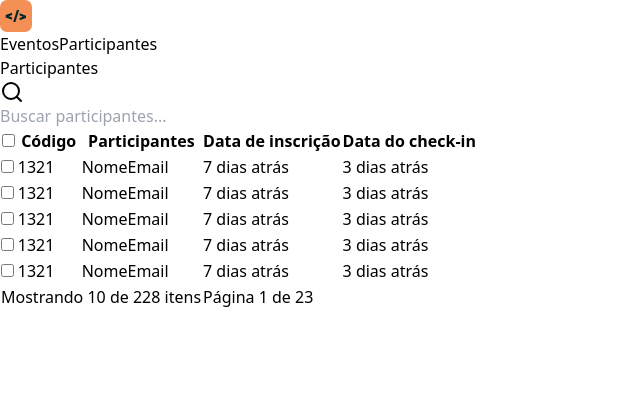
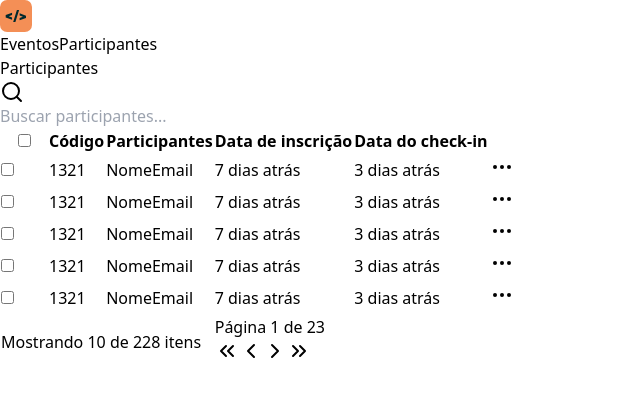
Before and after one commit to joeyanovich/NLW-Unite-pass-in-web, a React (Vite) app: page / in a window 1280 px wide. Shown: the top 396 px of the page, without its empty margins (0-640 px from the left). Built offline with nearby package versions, Linux system fonts and the light colour scheme.

Commit message:
feat ✨: create and style buttons

```diff
--- a/src/components/AttendeeList.tsx
+++ b/src/components/AttendeeList.tsx
@@ -1,4 +1,4 @@
-import { Search } from "lucide-react"
+import { Search, MoreHorizontal, ChevronsLeft, ChevronLeft, ChevronRight, ChevronsRight } from "lucide-react"
 
 export function AttendeeList() {
   return (
@@ -14,14 +14,14 @@ export function AttendeeList() {
         <table className="w-full">
           <thead>
             <tr className="border-b border-white/10">
-              <th className="py-3 px-4 text-sm font-semibold text-left">
+              <th style={{ width: 48 }} className="py-3 px-4 text-sm font-semibold text-left">
                 <input type="checkbox" name="" id="" />
               </th>
               <th className="py-3 px-4 text-sm font-semibold text-left">Código</th>
               <th className="py-3 px-4 text-sm font-semibold text-left">Participantes</th>
               <th className="py-3 px-4 text-sm font-semibold text-left">Data de inscrição</th>
               <th className="py-3 px-4 text-sm font-semibold text-left">Data do check-in</th>
-              <th className="py-3 px-4 text-sm font-semibold text-left"></th>
+              <th style={{ width: 64 }} className="py-3 px-4 text-sm font-semibold text-left"></th>
             </tr>
           </thead>
           <tbody>
@@ -40,7 +40,11 @@ export function AttendeeList() {
                 </td>
                 <td className="py-3 px-4 text-sm text-zinc-300">7 dias atrás</td>
                 <td className="py-3 px-4 text-sm text-zinc-300">3 dias atrás</td>
-                <td className="py-3 px-4 text-sm text-zinc-300"></td>
+                <td className="py-3 px-4 text-sm text-zinc-300">
+                  <button className="bg-black/20 border border-white/10 rounded-md p-1.5">
+                    <MoreHorizontal className="size-4"/>
+                  </button>
+                </td>
               </tr>
               )
             })}
@@ -51,7 +55,23 @@ export function AttendeeList() {
                 Mostrando 10 de 228 itens
               </td>
               <td className="py-3 px-4 text-sm text-zinc-300 text-right" colSpan={3}>
-                Página 1 de 23
+                <div className="inline-flex gap-8 items-center">
+                  <span>Página 1 de 23</span>
+                  <div className="flex gap-1.5">
+                    <button className="bg-white/10 border border-white/10 rounded-md p-1.5">
+                      <ChevronsLeft className="size-4"/>
+                    </button>
+                    <button className="bg-white/10 border border-white/10 rounded-md p-1.5">
+                      <ChevronLeft className="size-4"/>
+                    </button>
+                    <button className="bg-white/10 border border-white/10 rounded-md p-1.5">
+                      <ChevronRight className="size-4"/>
+                    </button>
+                    <button className="bg-white/10 border border-white/10 rounded-md p-1.5">
+                      <ChevronsRight className="size-4"/>
+                    </button>
+                  </div>
+                </div>
               </td>
             </tr>
           </tfoot>
```
